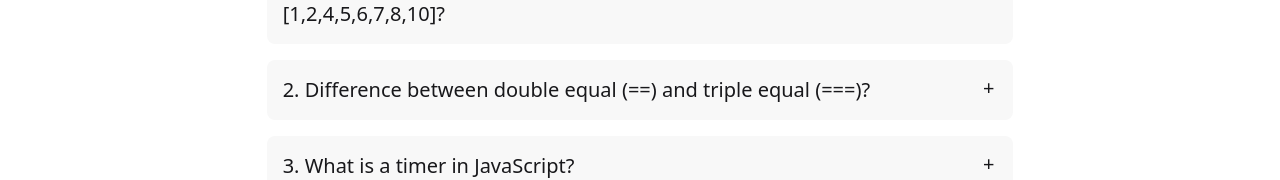
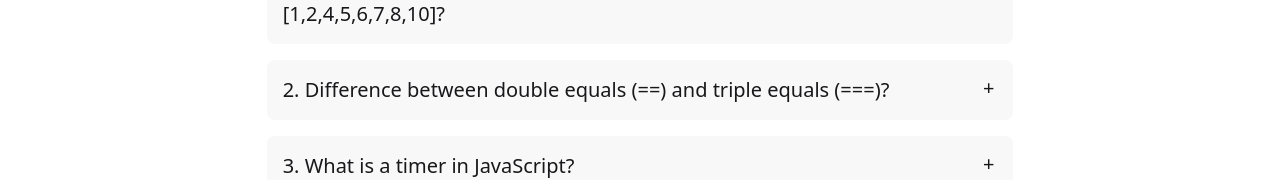
Before and after one commit to sandeeprana19/sde-courses-notes, a React (Vite) app: page /interview/javascript in a window 1280 px wide. Shown: the part 204-384 px from the top of the page. Built offline with nearby package versions, Linux system fonts and the light colour scheme.

Commit message:
main
1. Clarifies naming of equality operators in UI.
2. Updates language from "double/triple equal" to "double/triple equals" for improved accuracy and consistency in describing JavaScript equality operators in the interview content.

```diff
--- a/src/components/Interview/JavaScript.jsx
+++ b/src/components/Interview/JavaScript.jsx
@@ -36,7 +36,8 @@ const JavaScript = () => {
             <div className="collapse collapse-plus bg-base-200">
               <input type="radio" name="interview" />
               <div className="collapse-title text-xl font-medium">
-                2. Difference between double equal (==) and triple equal (===)?
+                2. Difference between double equals (==) and triple equals
+                (===)?
               </div>
               <div className="collapse-content overflow-x-auto">
                 <p>A.</p>
@@ -44,8 +45,8 @@ const JavaScript = () => {
                   <thead>
                     <tr>
                       <th className="align-top"></th>
-                      <th className="align-top">Double equal (==)</th>
-                      <th className="align-top">Triple equal (===)</th>
+                      <th className="align-top">Double equals (==)</th>
+                      <th className="align-top">Triple equals (===)</th>
                     </tr>
                   </thead>
                   <tbody>
@@ -54,7 +55,7 @@ const JavaScript = () => {
                       <td className="align-top">
                         <div className="flex flex-col gap-y-2">
                           <p>
-                            The double equal (==) is known as loose equality
+                            The double equals (==) is known as loose equality
                             operator because it performs type coercion before
                             comparing. This means it tries to convert the
                             operands to the same data type before making the
@@ -71,7 +72,7 @@ const JavaScript = () => {
                       <td className="align-top">
                         <div className="flex flex-col gap-y-2">
                           <p>
-                            The triple equal (===) is known as strict equality
+                            The triple equals (===) is known as strict equality
                             operator because it does not perform type coercion.
                             Both the type and the value must be the same for it
                             to return true.
```
